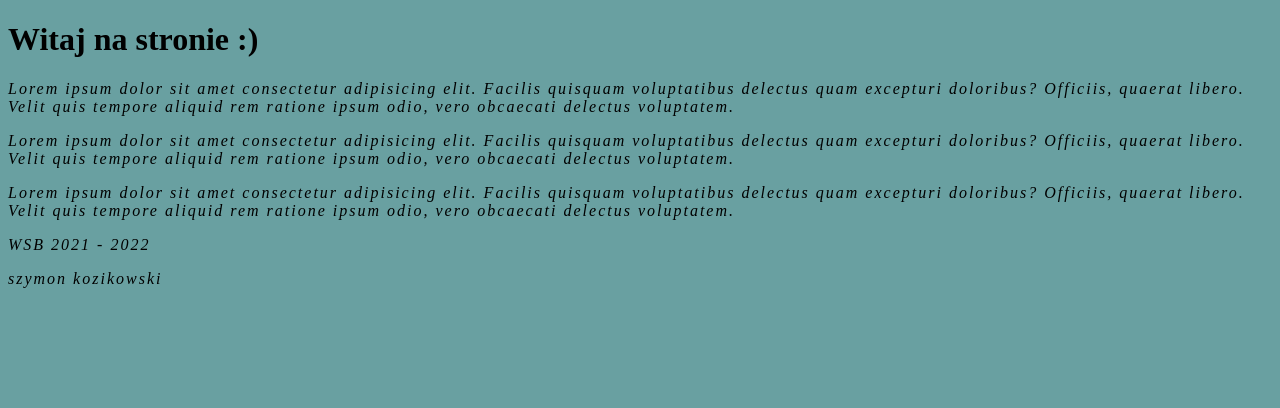
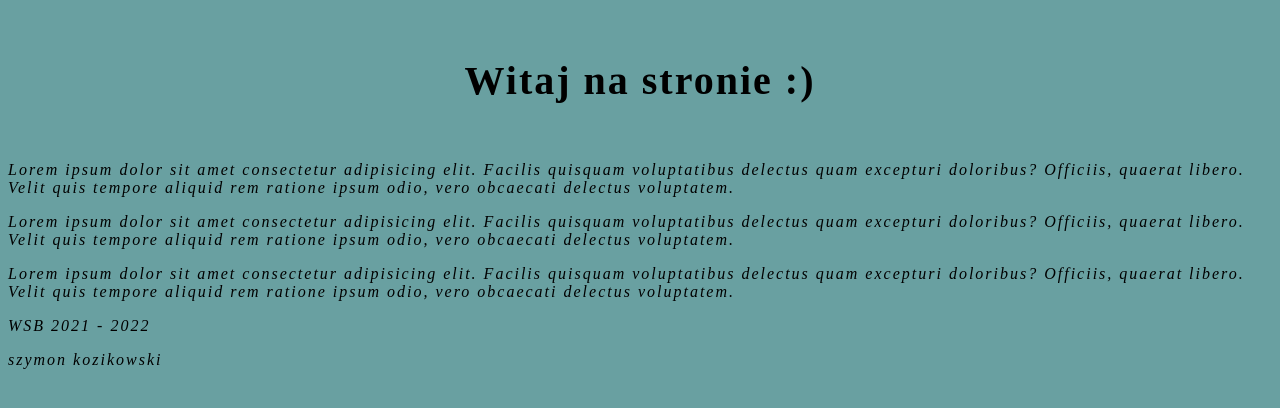
Before and after one commit to szymson16/strona-wsb, a plain HTML site: page index.html in a window 1280 px wide. Drawn offline with Linux system fonts and the light colour scheme.

Commit message:
zmien styl nagłówka

```diff
--- a/index.html
+++ b/index.html
@@ -13,6 +13,14 @@
         p {
             font-style: italic;
             letter-spacing: 2px;
+        }
+        h1 {
+            text-align: center;
+            letter-spacing: 2px;
+            font-size: 40px;
+            background-color: #rgba(0,0,0,.5);
+            padding: 30px;
+
         }
     </style>
 </head>
```
